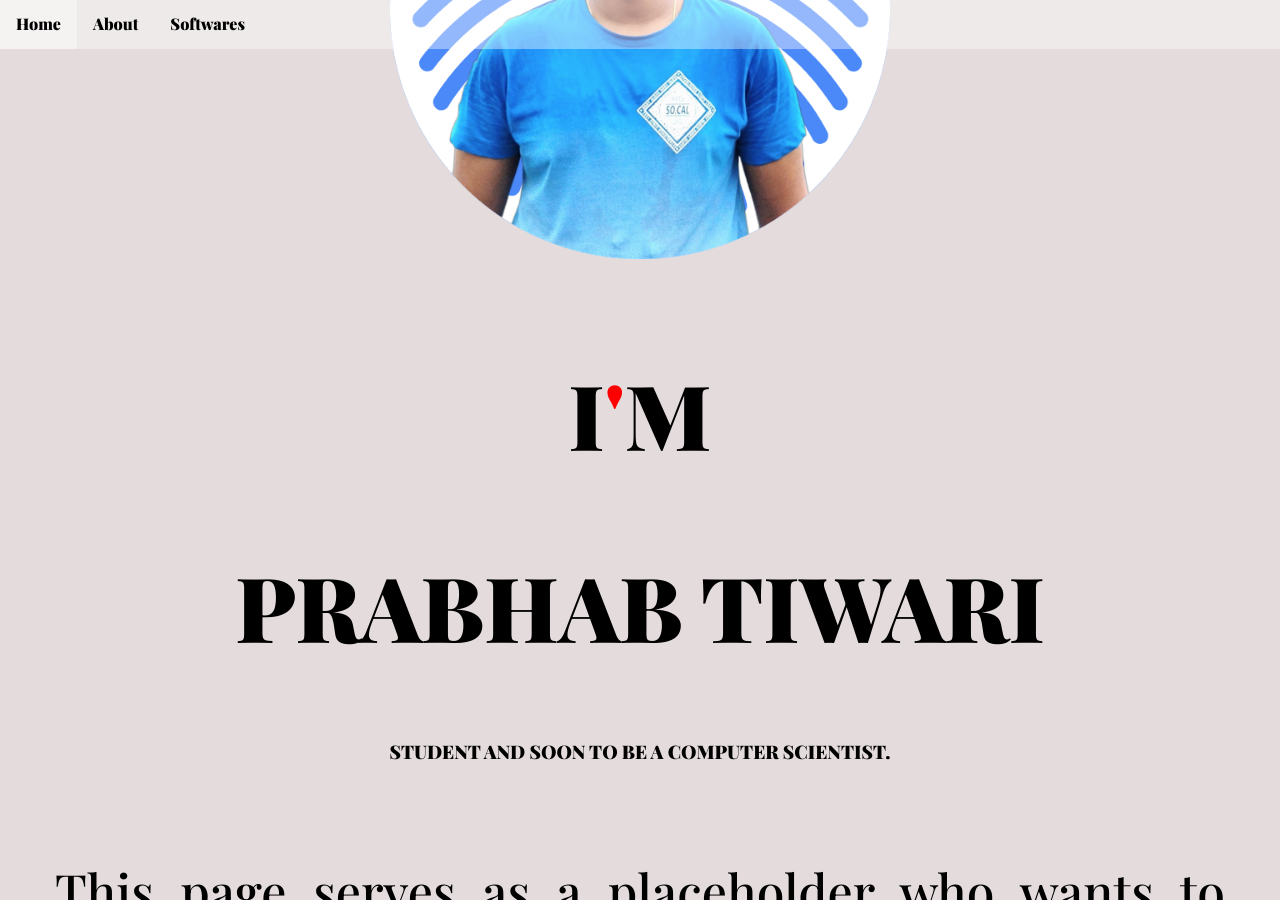
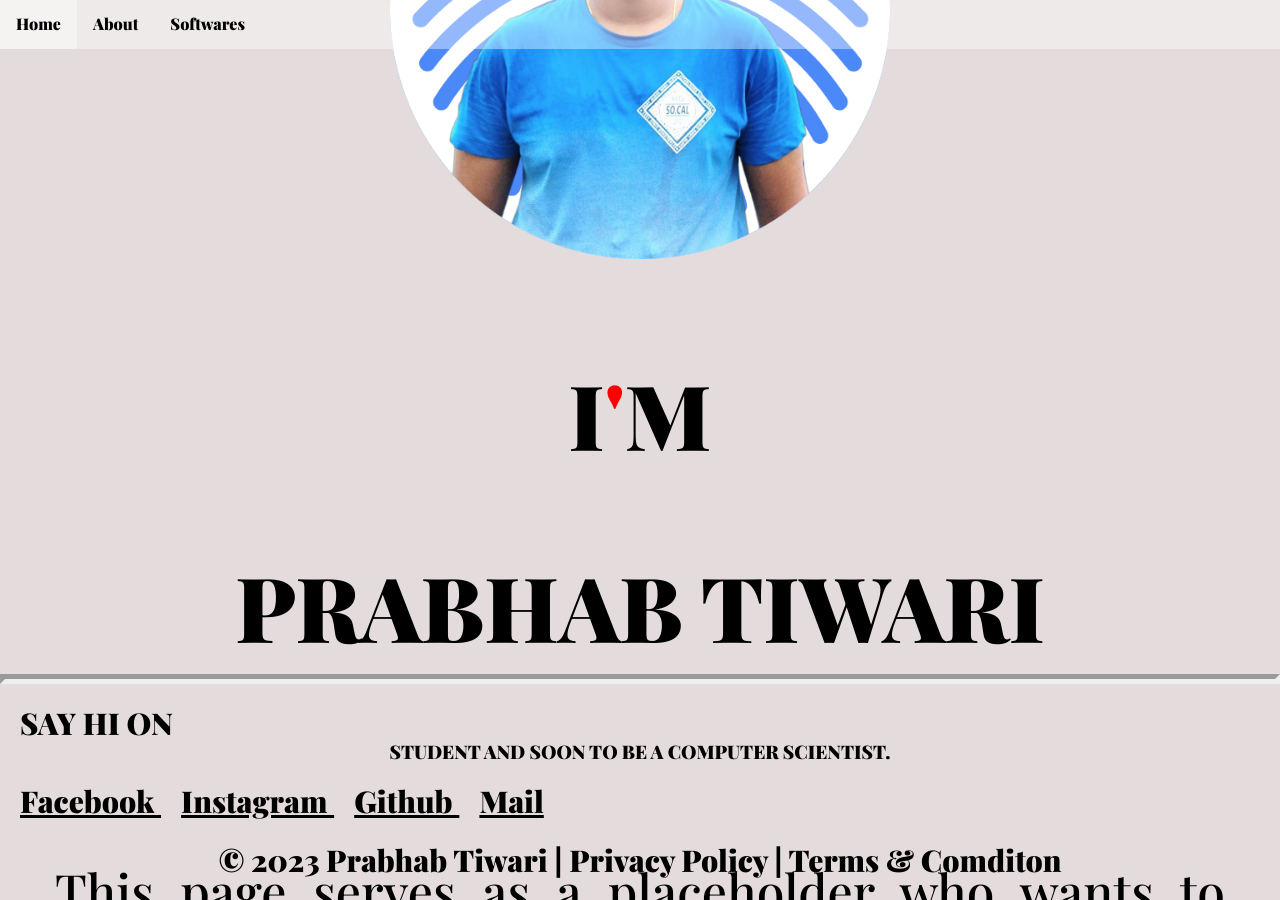
Before and after one commit to PrabhabTiwari/website, a Jekyll site: the page built from index.html, in a window 1280 px wide and 900 px high, scrolled down 414 px. Built offline with Jekyll 4.4.1, drawn with Linux system fonts in a browser that asks for light colours.

Commit message:
Update footer.html

```diff
--- a/_includes/footer.html
+++ b/_includes/footer.html
@@ -7,6 +7,7 @@
  }
 
 </style>
+<div class="foot">
 <hr>
 <div class="leftalign" style=" font-size: 30px; margin: 20px; font-weight: bold;">
 SAY HI ON <br><br>
@@ -19,3 +20,4 @@
 <div class="center" style=" font-size: 30px; margin: 20px; font-weight: bold;">
 ©  2023  Prabhab  Tiwari |  Privacy Policy | Terms & Comditon </div>
 </h10>
+</div>
```
